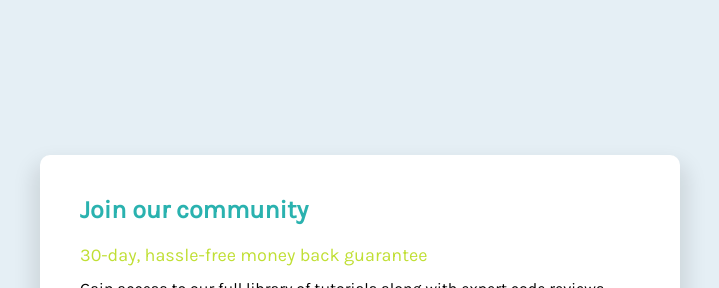
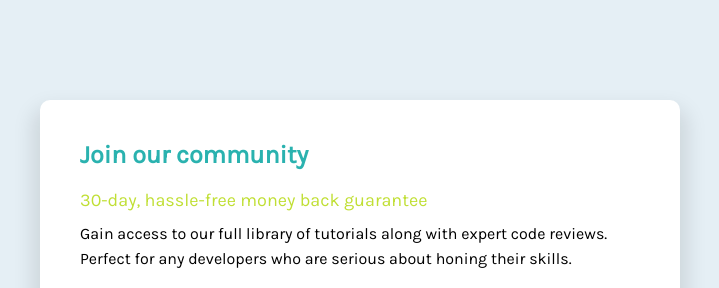
Before and after one commit to ArthurPedrosa96/Single-price-grid-component, a plain HTML site: page index.html in a window 1280 px wide. Shown: the top 288 px of the page, without its empty margins (280-999 px from the left). Drawn offline with Linux system fonts and the light colour scheme.

Commit message:
Update style.css

```diff
--- a/style.css
+++ b/style.css
@@ -13,7 +13,8 @@ body {
 }
 
 #component {
-  padding-top: 155px;
+  padding-top: 100px;
+  padding-bottom:100px;
 }
 
 #card-container {
```
